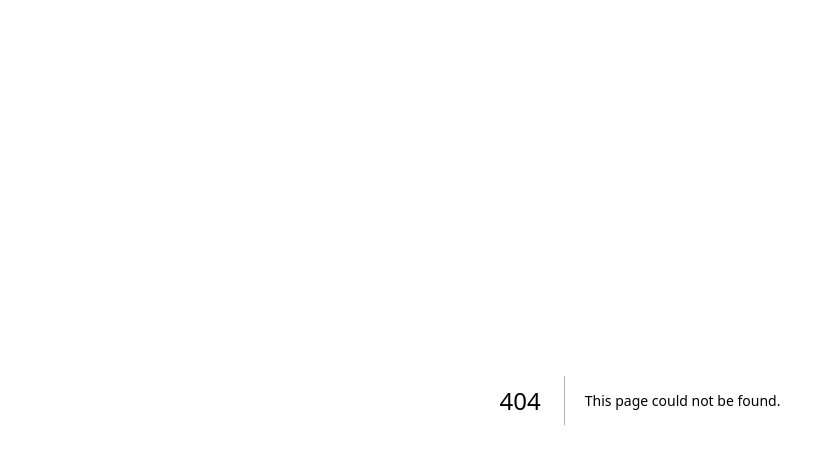
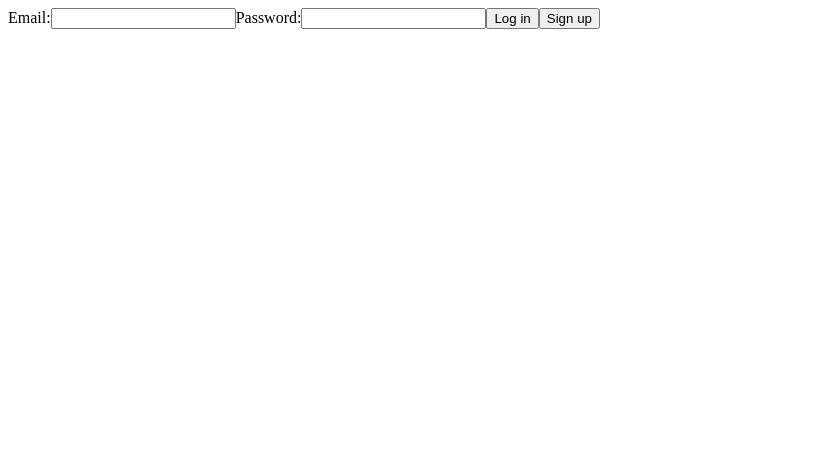
Before and after one commit to computer-note/next-practice-3, a Next.js app: page /login in a window 1280 px wide. Before the commit this address had no page. Shown: the top 464 px of the page, without its empty margins (0-835 px from the left). Built offline with nearby package versions, Linux system fonts and the light colour scheme.

Commit message:
add: 로그인페이지, 계정페이지, 에러페이지 추가
src/app/login/page.tsx
src/app/account/page.tsx
src/app/error/page.tsx

```diff
--- /dev/null
+++ b/src/app/account/page.tsx
@@ -0,0 +1,12 @@
+import AccountForm from './account-form';
+import { createClient } from '@/utils/supabase/server';
+
+export default async function AccountPage() {
+  const supabase = createClient();
+
+  const {
+    data: { user },
+  } = await supabase.auth.getUser();
+
+  return <AccountForm user={user} />;
+}
--- /dev/null
+++ b/src/app/error/page.tsx
@@ -0,0 +1,5 @@
+function ErrorPage() {
+  return <>ErrorPage</>;
+}
+
+export default ErrorPage;
--- /dev/null
+++ b/src/app/login/page.tsx
@@ -0,0 +1,16 @@
+import { login, signup } from './actions';
+
+function LoginPage() {
+  return (
+    <form>
+      <label htmlFor='email'>Email:</label>
+      <input id='email' name='email' type='email' required />
+      <label htmlFor='password'>Password:</label>
+      <input id='password' name='password' type='password' required />
+      <button formAction={login}>Log in</button>
+      <button formAction={signup}>Sign up</button>
+    </form>
+  );
+}
+
+export default LoginPage;
```
